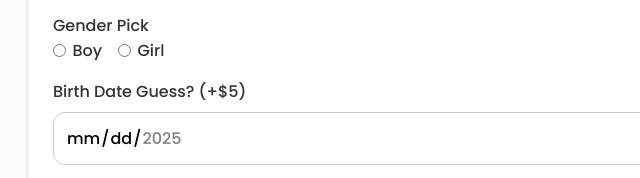
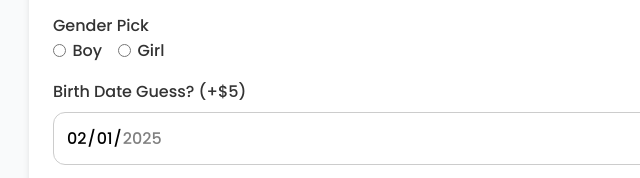
Before and after one commit to HelpMe210/baby, a plain HTML site: page index.html in a window 1280 px wide. Shown: the part 1364-1542 px from the top of the page, 161-801 px from the left. Drawn offline with nearby package versions, Linux system fonts and the light colour scheme; no server answers.

Commit message:
Update index.html

```diff
--- a/index.html
+++ b/index.html
@@ -404,6 +404,8 @@
   name="dateGuess"
   min="2025-01-01"
   max="2025-12-31"
+  value="2025-02-01"
+  required
 />
         </div>
 
```
Lines whose indentation alone changed are shown as unchanged.
